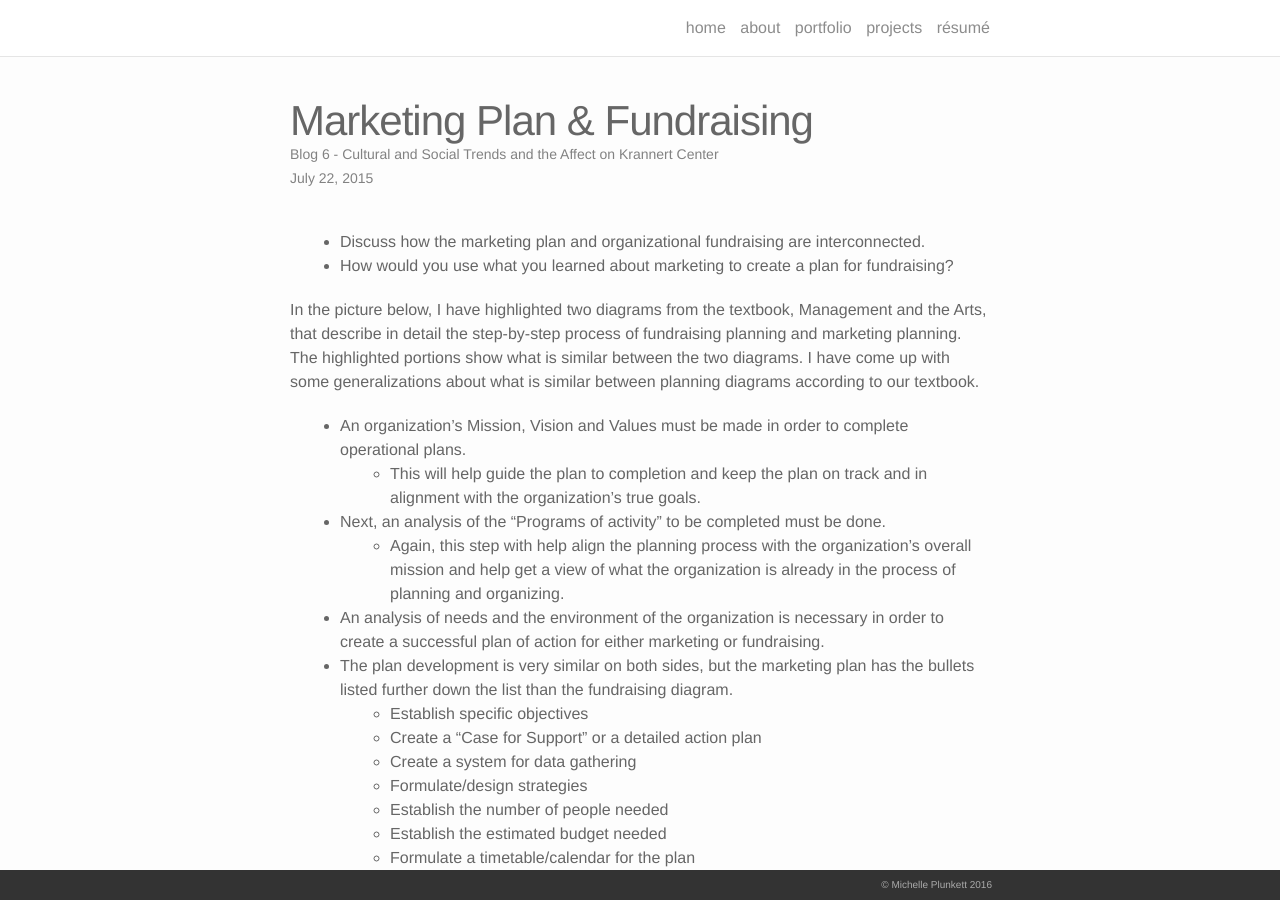
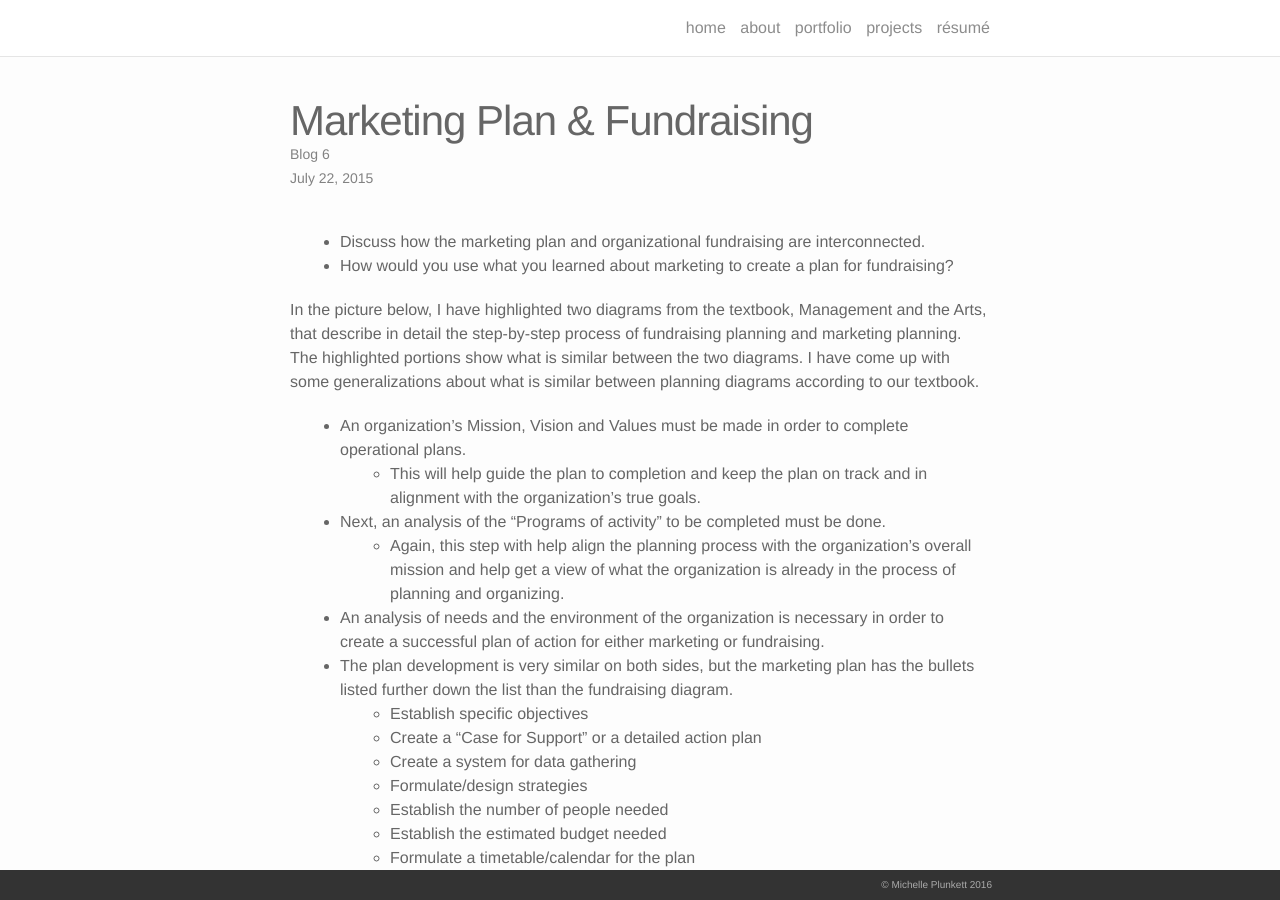
Before and after one commit to michelleplunkett/michelleplunkett.github.io, a Jekyll site: the page built from _portfolio/Blog_6.markdown, in a window 1280 px wide and 900 px high. Built offline with Jekyll 4.4.1, drawn with Linux system fonts in a browser that asks for light colours; nearby versions of some CDN libraries.

Commit message:
update description

```diff
--- a/_portfolio/Blog_6.markdown
+++ b/_portfolio/Blog_6.markdown
@@ -1,7 +1,7 @@
 ---
 layout: post
 title: Marketing Plan & Fundraising
-description: Blog 6 - Cultural and Social Trends and the Affect on Krannert Center
+description: Blog 6
 date: 2015-07-22
 ---
 
```
